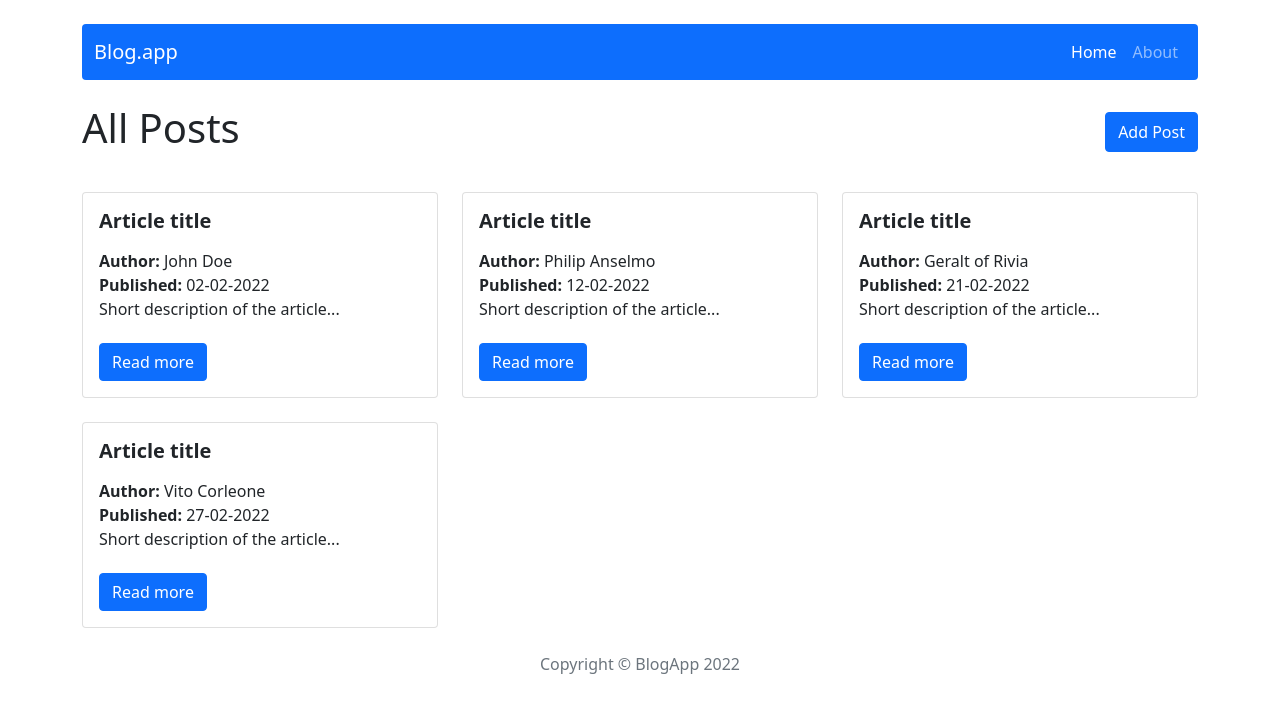
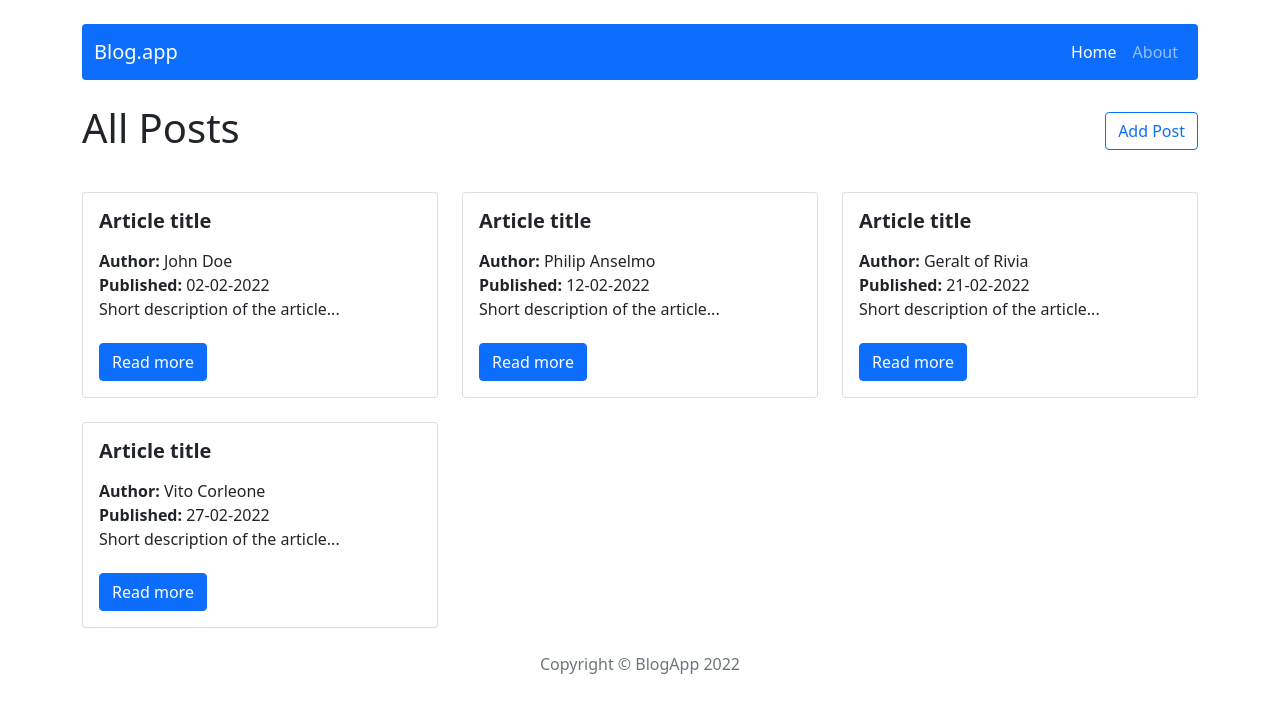
Before and after one commit to Mec0why/react-blog, a React (Create React App) app: page / in a window 1280 px wide. Shown: the top 712 px of the page. Built offline with nearby package versions, Linux system fonts and the light colour scheme.

Commit message:
Add Link Routing Component to Home + Post

```diff
--- a/src/components/features/Post/Post.js
+++ b/src/components/features/Post/Post.js
@@ -1,4 +1,5 @@
 import { Col, Card, Button } from 'react-bootstrap';
+import { Link } from 'react-router-dom';
 
 const Post = (props) => {
   return (
@@ -17,7 +18,9 @@ const Post = (props) => {
               {props.shortDescription}
             </span>
           </Card.Text>
-          <Button variant='primary'>Read more</Button>
+          <Link to={`post/${props.id}`}>
+            <Button variant='primary'>Read more</Button>
+          </Link>
         </Card.Body>
       </Card>
     </Col>
--- a/src/components/views/Home/Home.js
+++ b/src/components/views/Home/Home.js
@@ -1,14 +1,17 @@
 import Posts from '../../features/Posts/Posts';
 import { Button } from 'react-bootstrap';
+import { Link } from 'react-router-dom';
 
 const Home = () => {
   return (
     <div>
       <div className='d-flex justify-content-between'>
         <h1>All Posts</h1>
-        <Button className='my-2' variant='primary'>
-          Add Post
-        </Button>
+        <Link to={`post/add`}>
+          <Button className='my-2' variant='outline-primary'>
+            Add Post
+          </Button>
+        </Link>
       </div>
       <Posts />
     </div>
```
